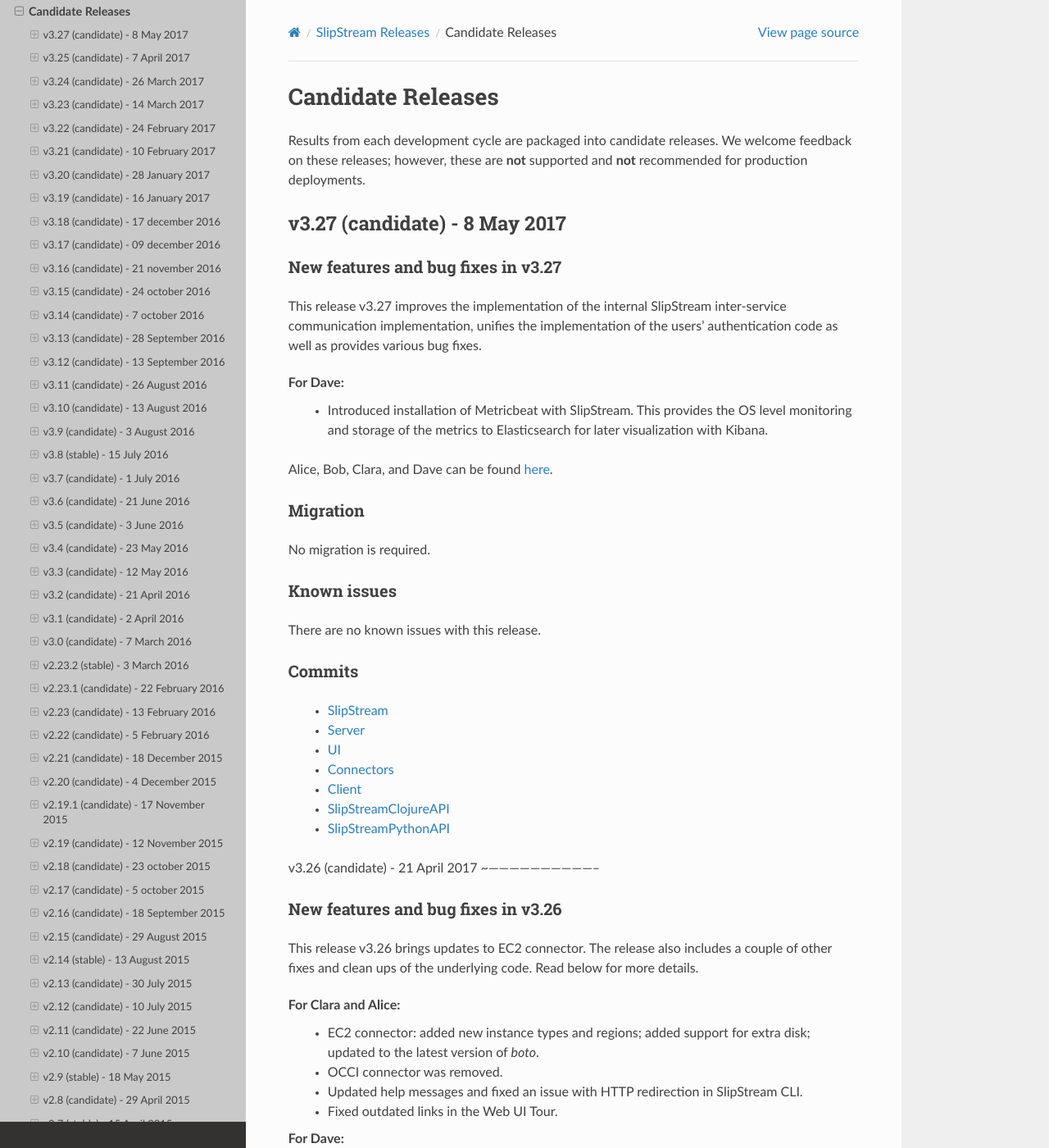
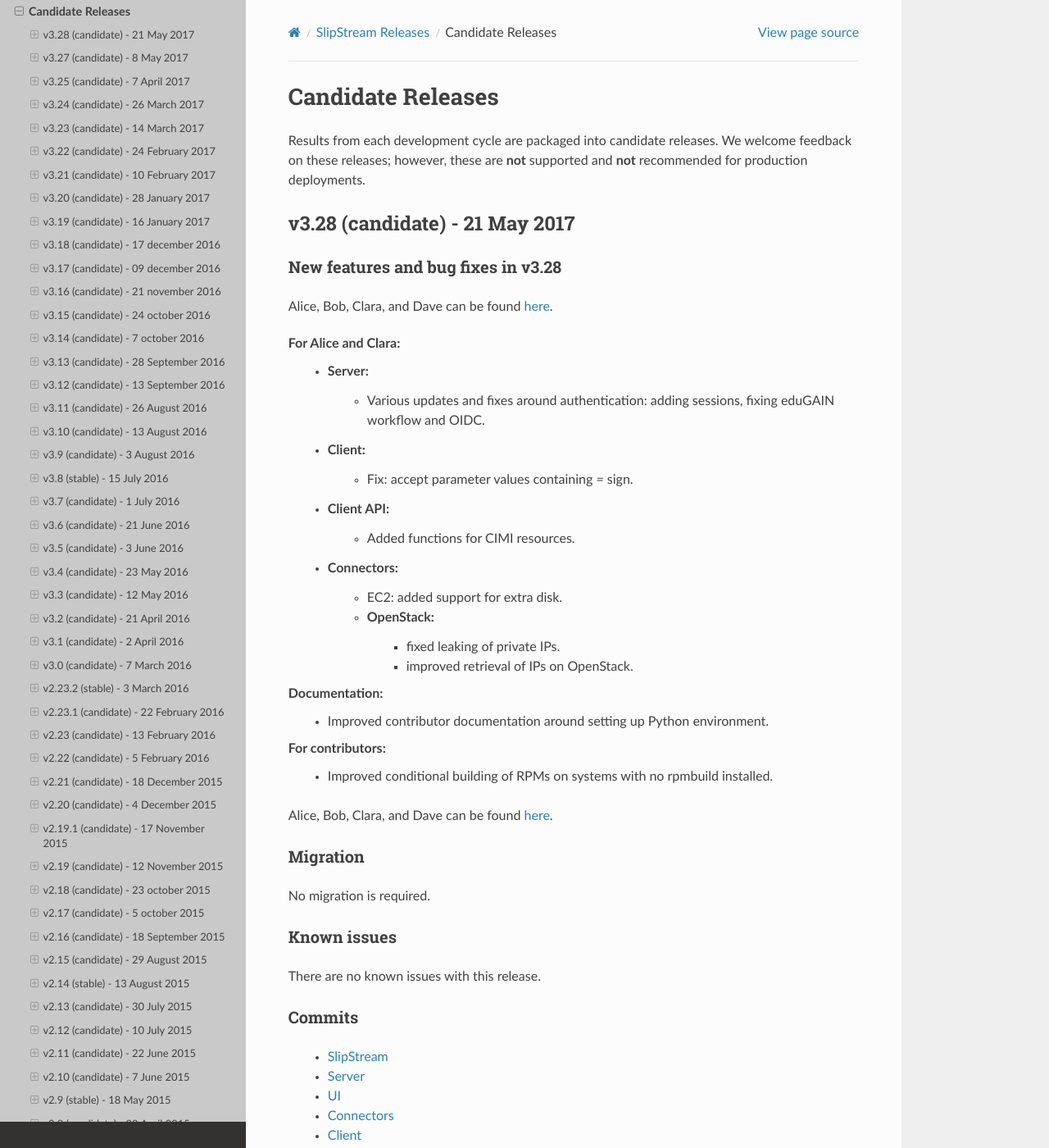
Before and after one commit to slipstream/SlipStreamDocumentation, a Sphinx documentation site: the page built from docs/release_notes/candidate_releases.rst, in a window 1280 px wide and 1400 px high. Shown: the whole window at 82% size. Built offline with Sphinx 7.4.7 and the Read the Docs theme 2.0.0, drawn with Linux system fonts in a browser that asks for light colours; some of the changed text lies outside the part shown.

Commit message:
release notes for candidate v3.28

```diff
--- a/docs/release_notes/candidate_releases.rst
+++ b/docs/release_notes/candidate_releases.rst
@@ -4,6 +4,59 @@
 Results from each development cycle are packaged into candidate
 releases. We welcome feedback on these releases; however, these are
 **not** supported and **not** recommended for production deployments.
+
+v3.28 (candidate) - 21 May 2017
+-------------------------------
+
+New features and bug fixes in v3.28
+~~~~~~~~~~~~~~~~~~~~~~~~~~~~~~~~~~~
+
+Alice, Bob, Clara, and Dave can be found
+`here <http://sixsq.com/personae/>`_.
+
+For Alice and Clara:
+ - Server:
+    - Various updates and fixes around authentication: adding sessions, fixing
+      eduGAIN workflow and OIDC.
+ - Client:
+    - Fix: accept parameter values containing `=` sign.
+ - Client API:
+    - Added functions for CIMI resources.
+ - Connectors:
+    - EC2: added support for extra disk.
+    - OpenStack:
+       - fixed leaking of private IPs.
+       - improved retrieval of IPs on OpenStack.
+
+Documentation:
+  - Improved contributor documentation around setting up Python environment.
+
+For contributors:
+ - Improved conditional building of RPMs on systems with no rpmbuild installed.
+
+Alice, Bob, Clara, and Dave can be found
+`here <http://sixsq.com/personae/>`_.
+
+Migration
+~~~~~~~~~
+
+No migration is required.
+
+Known issues
+~~~~~~~~~~~~
+
+There are no known issues with this release.
+
+Commits
+~~~~~~~
+
+ -  `SlipStream <https://github.com/slipstream/SlipStream/compare/v3.27...v3.28>`__
+ -  `Server <https://github.com/slipstream/SlipStreamServer/compare/v3.27...v3.28>`__
+ -  `UI <https://github.com/slipstream/SlipStreamUI/compare/v3.27...v3.28>`__
+ -  `Connectors <https://github.com/slipstream/SlipStreamConnectors/compare/v3.27...v3.28>`__
+ -  `Client <https://github.com/slipstream/SlipStreamClient/compare/v3.27...v3.28>`__
+ -  `SlipStreamClojureAPI <https://github.com/slipstream/SlipStreamClojureAPI/compare/v3.27...v3.28>`__
+ -  `SlipStreamPythonAPI <https://github.com/slipstream/SlipStreamPythonAPI/compare/v3.27...v3.28>`__
 
 v3.27 (candidate) - 8 May 2017
 ------------------------------
```
